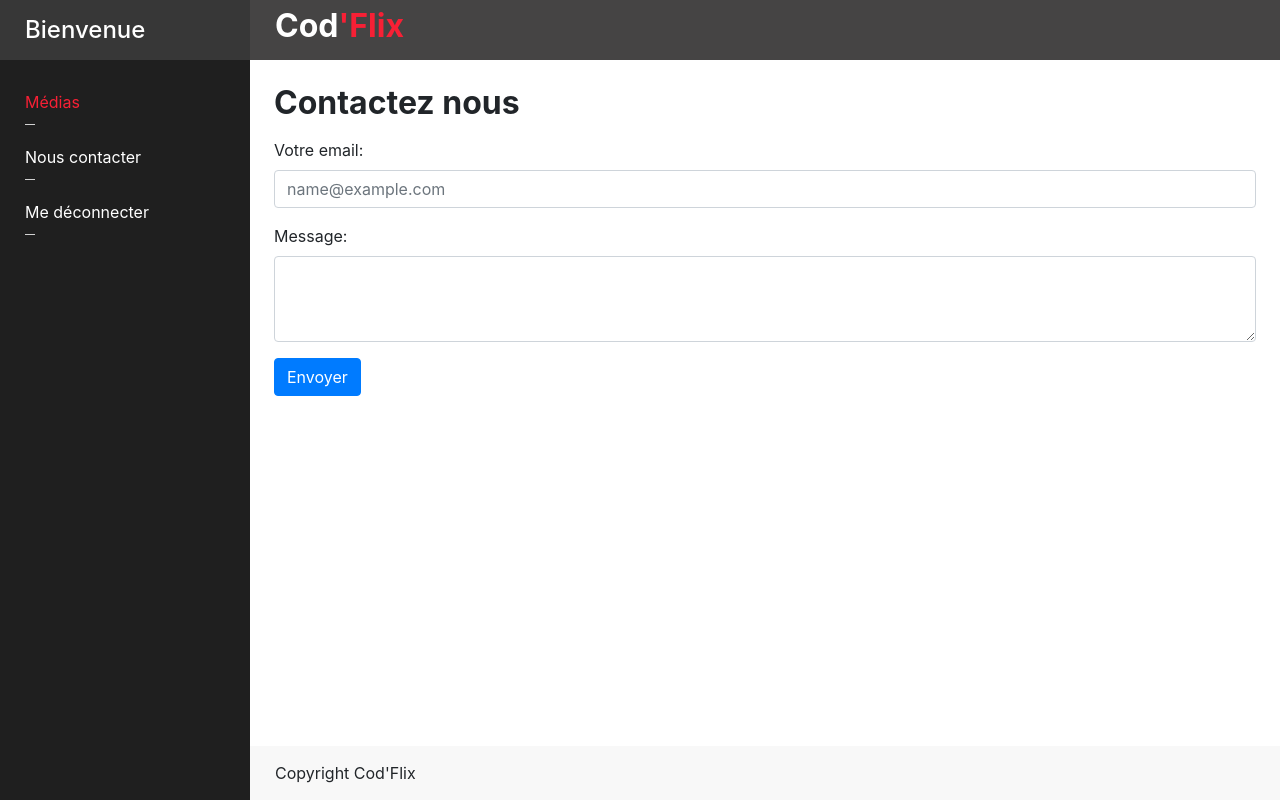
After one commit to wuyuyu/codflix, a PHP site: page /view/contact.php in a window 1280 px wide. The commit adds this page. Run offline with PHP 8.4, Linux system fonts and the light colour scheme; a stand-in replaces the project's code that opens the database connection; some libraries are stand-ins or nearby versions.

Commit message:
contact page done

```diff
--- a/index.php
+++ b/index.php
@@ -4,6 +4,7 @@ require_once( 'controller/homeController.php' );
 require_once( 'controller/loginController.php' );
 require_once( 'controller/signupController.php' );
 require_once( 'controller/mediaController.php' );
+require_once( 'controller/contactController.php' );
 
 /**************************
 * ----- HANDLE ACTION -----
@@ -37,6 +38,9 @@ if ( isset( $_GET['action'] ) ):
 
     break;
 
+    case 'contact';
+      contact();
+
   endswitch;
 
 else:
--- /dev/null
+++ b/view/contact.php
@@ -0,0 +1,21 @@
+<?php ob_start(); ?>
+
+
+    <label><h2><strong>Contactez nous</strong></h2></label>
+
+  <form>
+  <div class="form-group">
+    <label for="exampleFormControlInput1">Votre email: </label>
+    <input type="email" class="form-control" id="exampleFormControlInput1" placeholder="name@example.com">
+  </div>
+
+  <div class="form-group">
+    <label for="exampleFormControlTextarea1">Message: </label>
+    <textarea class="form-control" id="exampleFormControlTextarea1" rows="3"></textarea>
+  </div>
+  <button type="submit" class="btn btn-primary mb-2">Envoyer</button>
+</form>
+
+  <?php $content = ob_get_clean(); ?>
+
+<?php require('dashboard.php'); ?>
--- a/view/dashboard.php
+++ b/view/dashboard.php
@@ -19,7 +19,7 @@
         <div class="sidebar-menu">
           <ul>
             <li class="active"><a href="/CodFlix/">Médias</a></li>
-            <li><a href="#">Nous contacter</a></li>
+            <li><a href="index.php?action=contact">Nous contacter</a></li>
             <li><a href="index.php?action=logout">Me déconnecter</a></li>
           </ul>
         </div>
--- a/view/homeView.php
+++ b/view/homeView.php
@@ -13,7 +13,7 @@
             </div>
             <div class="row btn-container">
                 <div class="col-md-6"><a href="index.php?action=login" class="btn btn-block bg-red">Connexion</a></div>
-                <div class="col-md-6"><a href="index.php?action=signup" class="btn btn-block bg-success">Nous contacter</a></div>
+                <div class="col-md-6"><a href="index.php?action=contact" class="btn btn-block bg-success">Nous contacter</a></div>
                 <div class="col-md-6"><a href="index.php?action=signup" class="btn btn-block bg-blue">Inscription</a></div>
 
             </div>
```
Also changed, not shown: controller/contactController.php (added, +7 -0 lines).
